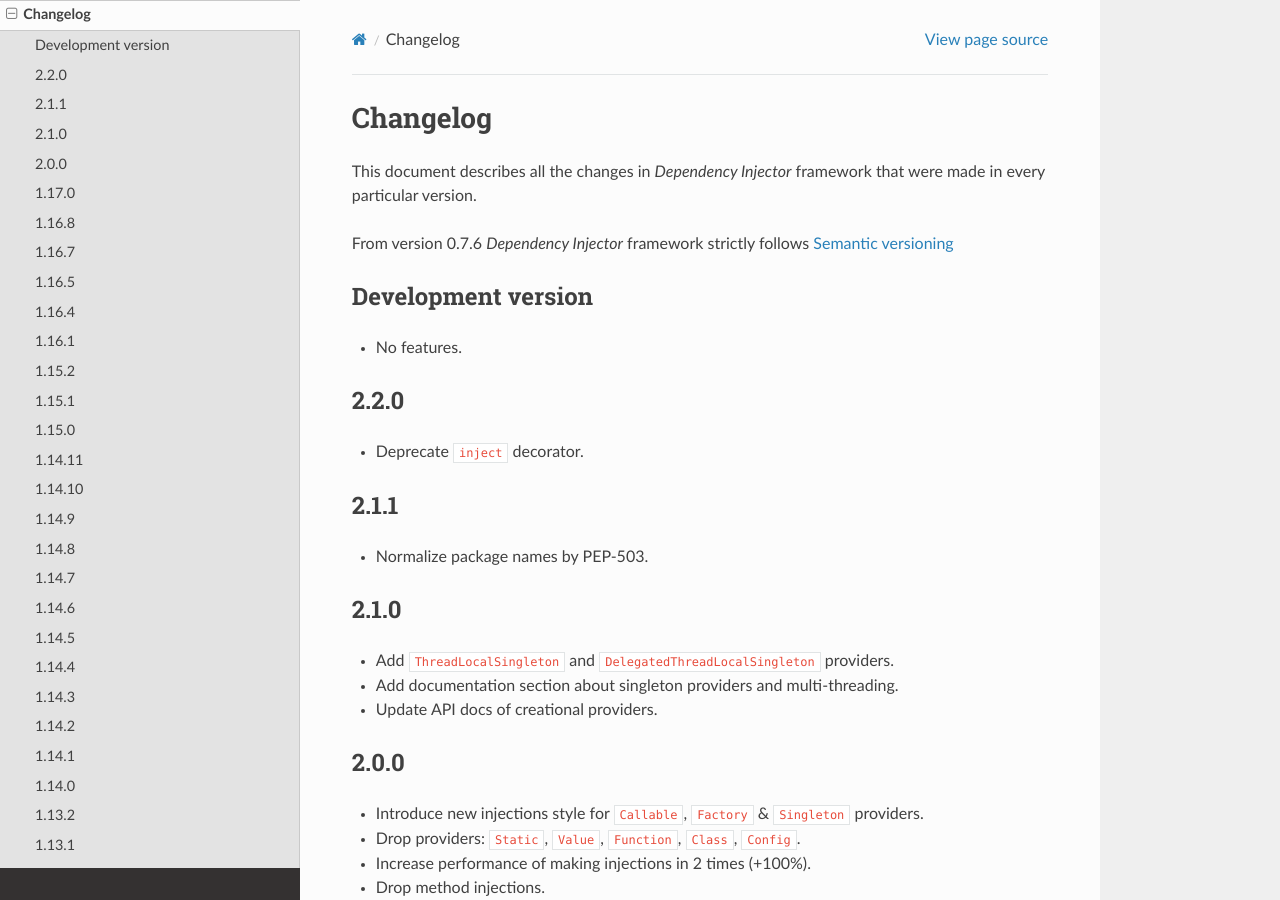
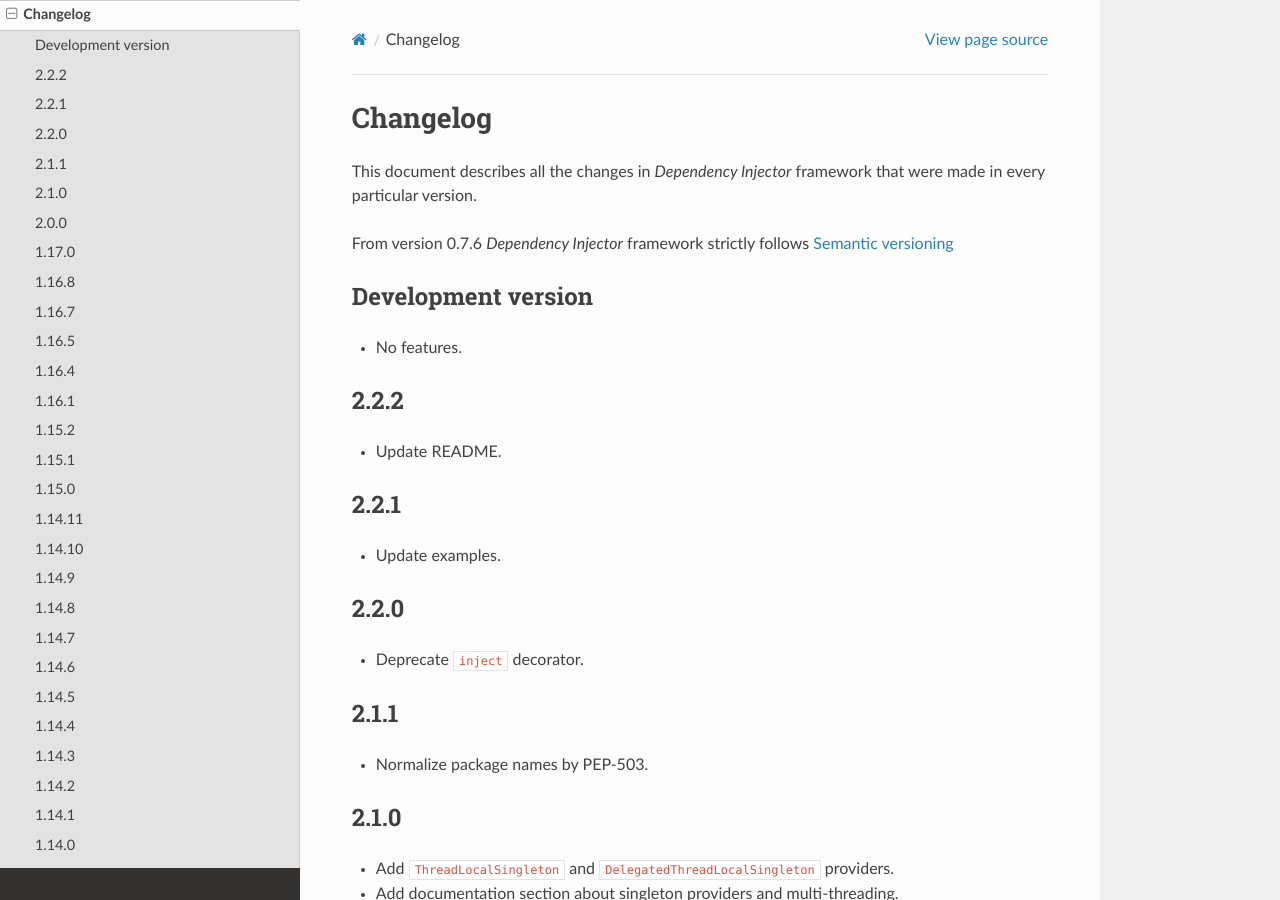
Before and after one commit to ets-labs/python-dependency-injector, a Sphinx documentation site: the page built from docs/main/changelog.rst, in a window 1280 px wide and 900 px high. Built offline with Sphinx 7.4.7 and the Read the Docs theme 2.0.0, drawn with Linux system fonts in a browser that asks for light colours.

Commit message:
Increase version to 2.2.2

```diff
--- a/dependency_injector/__init__.py
+++ b/dependency_injector/__init__.py
@@ -1,6 +1,6 @@
 """Dependency injector top-level package."""
 
-VERSION = '2.2.1'
+VERSION = '2.2.2'
 """Version number that follows semantic versioning.
 
 :type: str
--- a/docs/main/changelog.rst
+++ b/docs/main/changelog.rst
@@ -10,6 +10,14 @@ follows `Semantic versioning`_
 Development version
 -------------------
 - No features.
+
+2.2.2
+-----
+- Update README.
+
+2.2.1
+-----
+- Update examples.
 
 2.2.0
 -----
```
